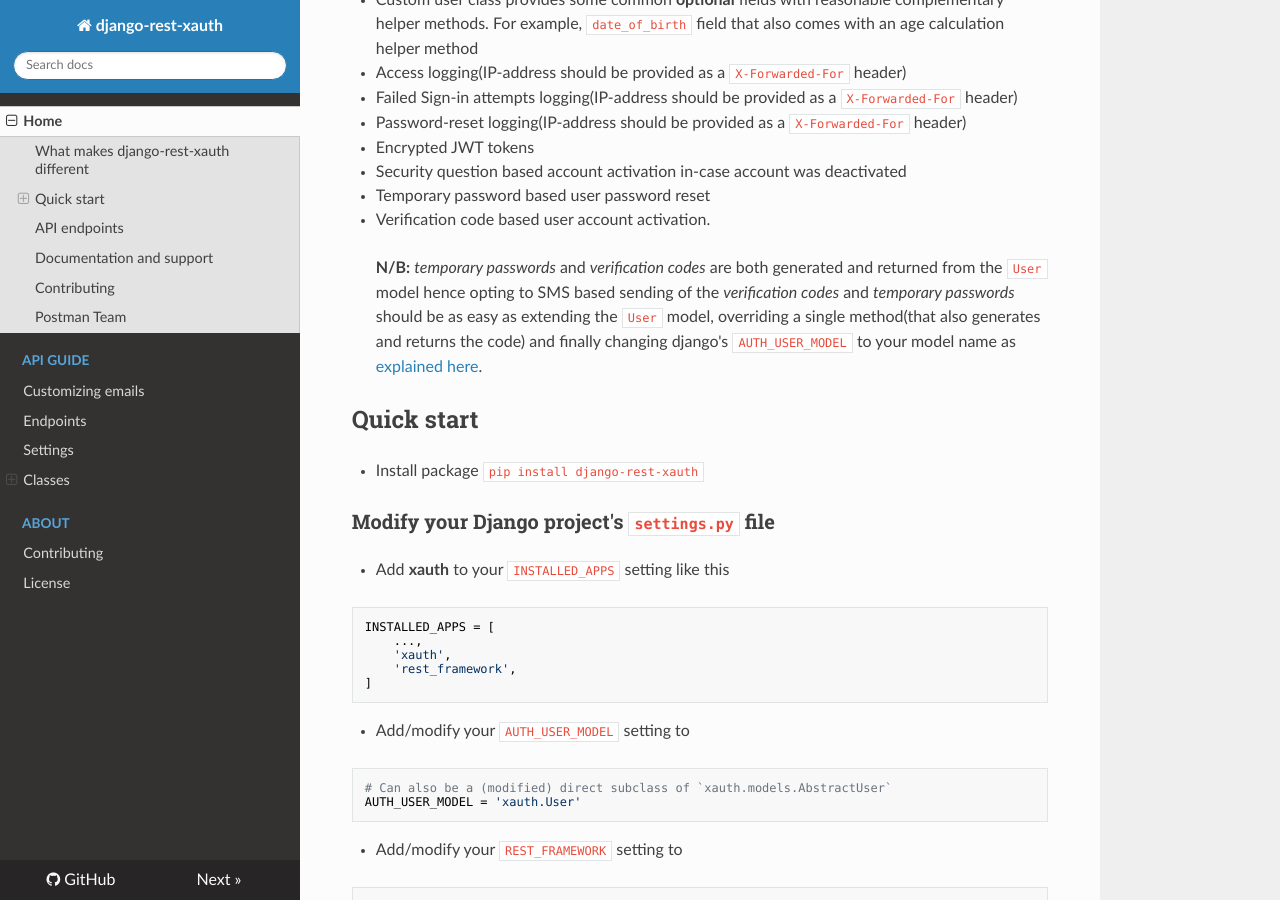
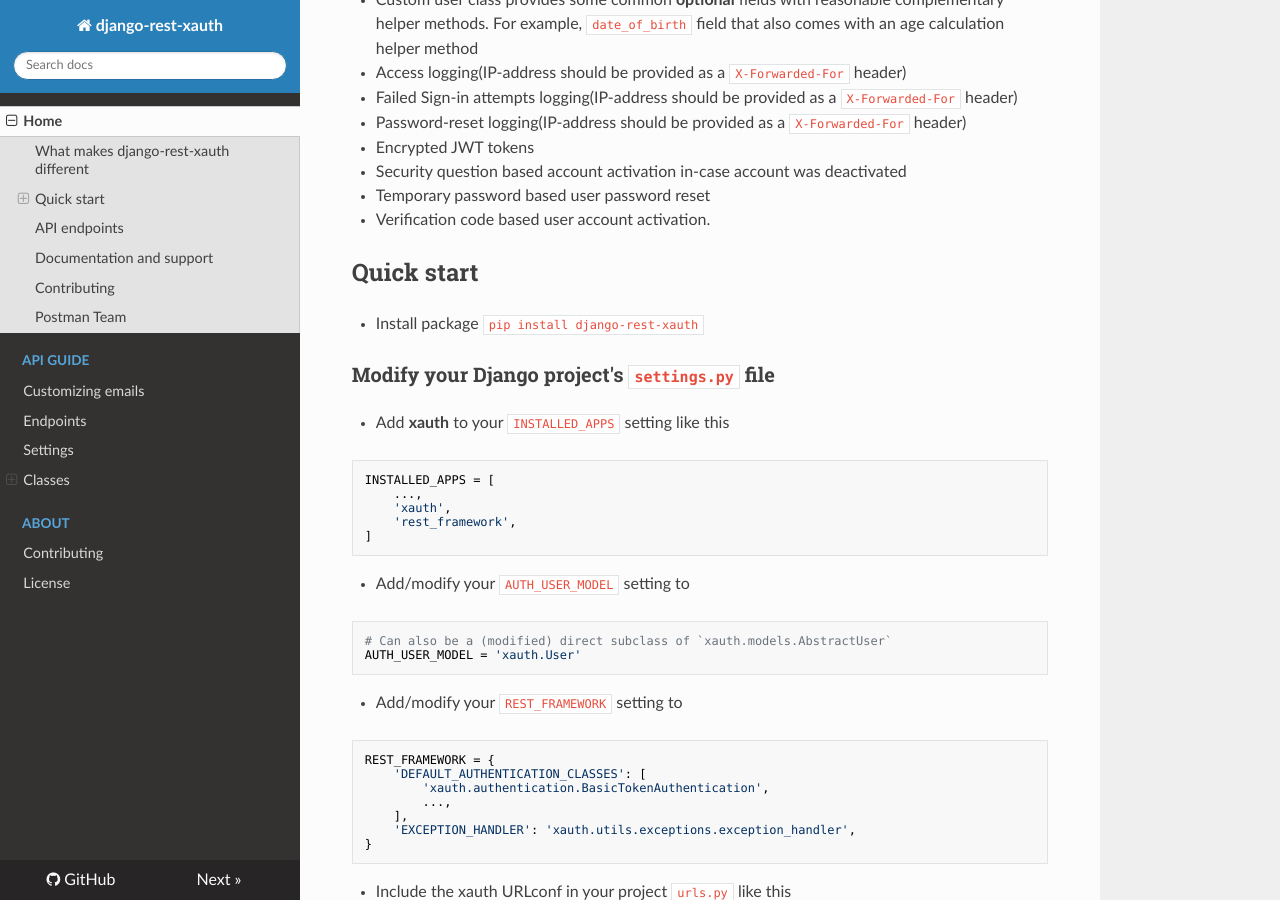
Before and after one commit to ajharry69/django-rest-xauth, an MkDocs documentation site: the page built from docs/index.md, in a window 1280 px wide and 900 px high, scrolled down 686 px. Built offline with MkDocs 1.6.1, drawn with Linux system fonts in a browser that asks for light colours; nearby versions of some CDN libraries.

Commit message:
Update docs

```diff
--- a/docs/index.md
+++ b/docs/index.md
@@ -33,11 +33,6 @@
 - Security question based account activation in-case account was deactivated
 - Temporary password based user password reset
 - Verification code based user account activation.
-
->**N/B:** _temporary passwords_ and _verification codes_ are both generated and returned from the `User` model hence
->opting to SMS based sending of the _verification codes_ and _temporary passwords_ should be as easy as extending the
->`User` model, overriding a single method(that also generates and returns the code) and finally changing django's
->`AUTH_USER_MODEL` to your model name as [explained here][django-auth-user-model-setting-url].
 
 ## Quick start
 - Install package `pip install django-rest-xauth`
```
Also changed, not shown: README.md (+0 -5 lines), 1 other file.
